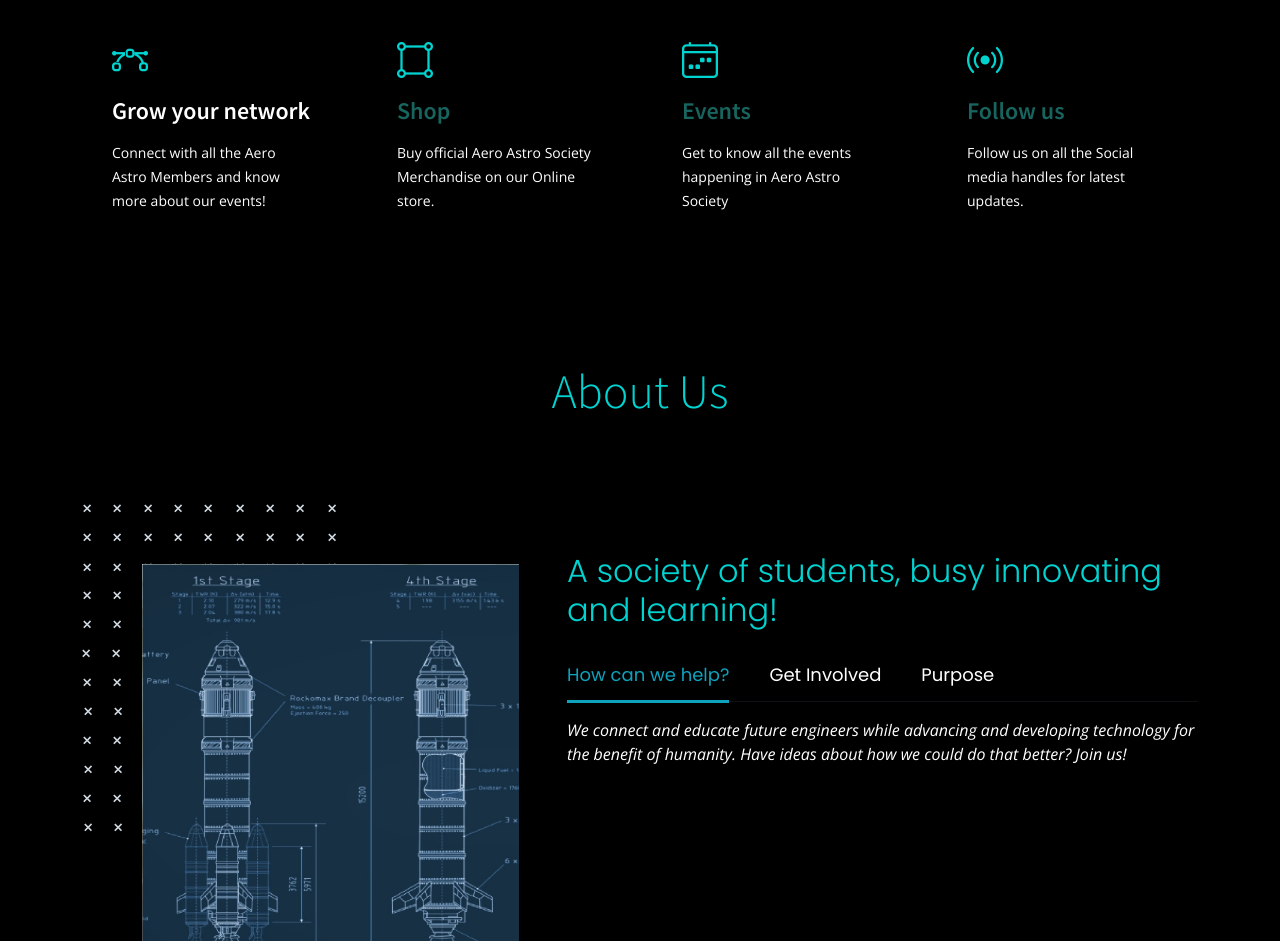
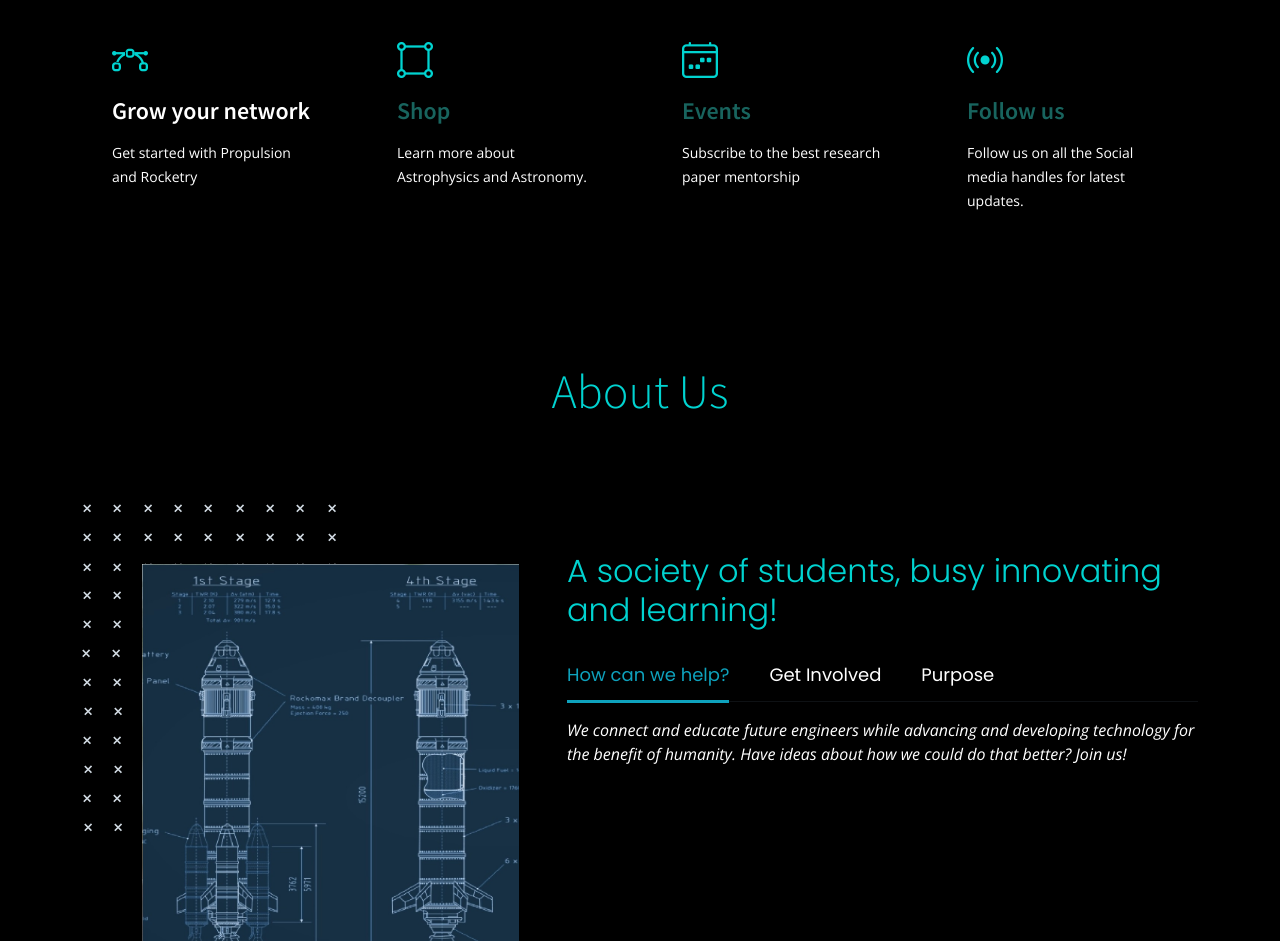
Before and after one commit to Basanth29/AeroAstroSociety_off, a plain HTML site: page index.html in a window 1280 px wide. Shown: the part 810-1751 px from the top of the page. Drawn offline with nearby package versions, Linux system fonts and the light colour scheme.

Commit message:
Update index.html

```diff
--- a/index.html
+++ b/index.html
@@ -109,7 +109,7 @@
             <div class="service-item position-relative">
               <div class="icon"><i class="bi bi-bezier"></i></div>
               <h4><a href="" class="stretched-link"></a>Grow your network</h4>
-              <p>Connect with all the Aero Astro Members and know more about our events!</p>
+              <p>Get started with Propulsion and Rocketry</p>
             </div>
           </div><!-- End Service Item -->
 
@@ -117,7 +117,7 @@
             <div class="service-item position-relative">
               <div class="icon"><i class="bi bi-bounding-box-circles icon"></i></div>
               <h4><a href="" class="stretched-link">Shop</a></h4>
-              <p>Buy official Aero Astro Society Merchandise on our Online store.</p>
+              <p>Learn more about Astrophysics and Astronomy.</p>
             </div>
           </div><!-- End Service Item -->
 
@@ -125,7 +125,7 @@
             <div class="service-item position-relative">
               <div class="icon"><i class="bi bi-calendar4-week icon"></i></div>
               <h4><a href="" class="stretched-link">Events</a></h4>
-              <p>Get to know all the events happening in Aero Astro Society</p>
+              <p>Subscribe to the best research paper mentorship</p>
             </div>
           </div><!-- End Service Item -->
 
```
